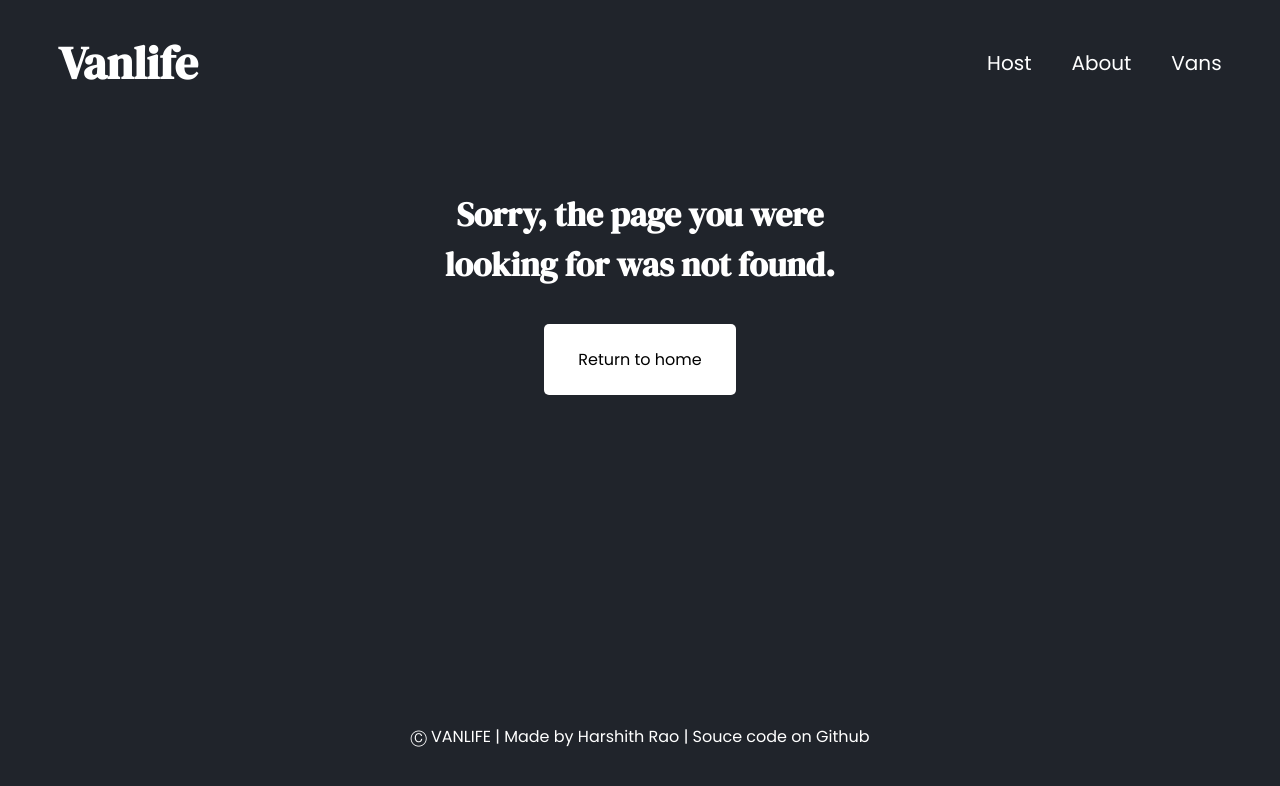
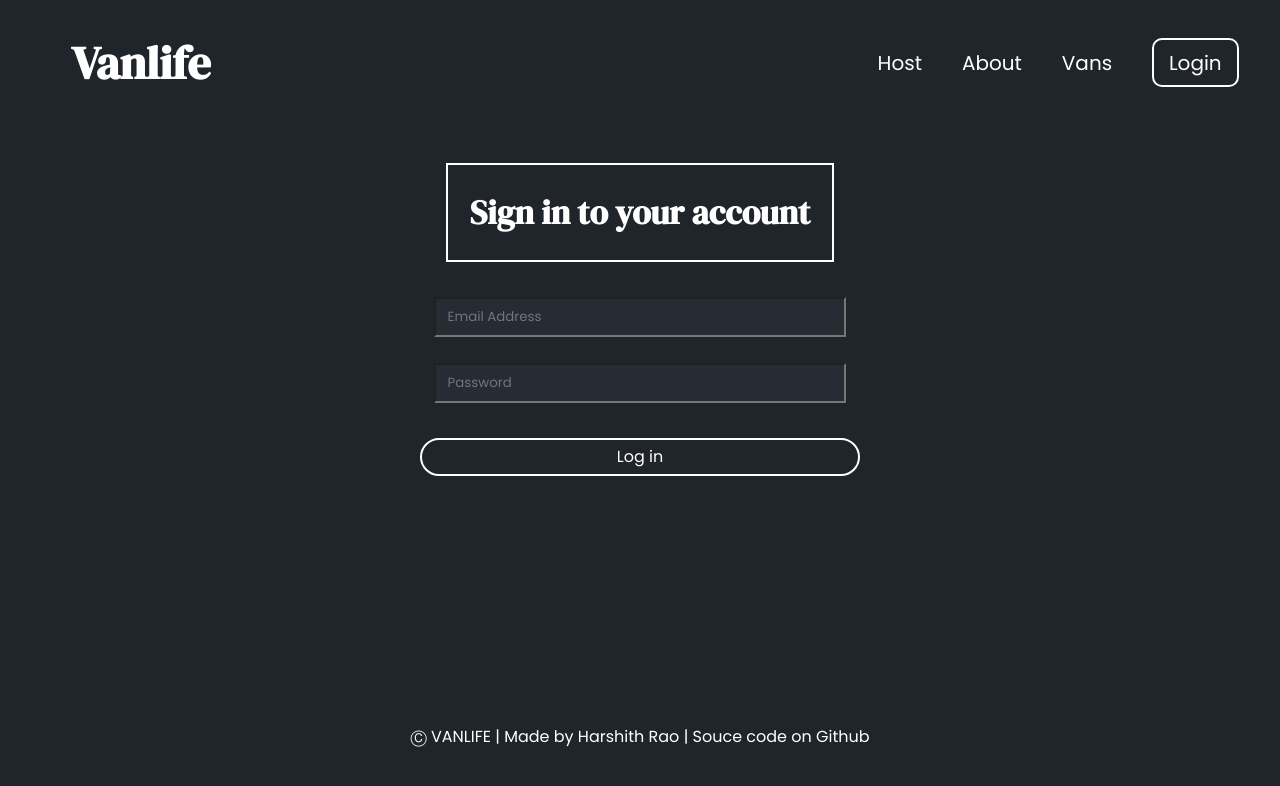
Before and after one commit to harshithrao07/-vanlife, a React (Vite) app: page /login in a window 1280 px wide. Before the commit this address had no page. Shown: the top 786 px of the page. Built offline with nearby package versions, Linux system fonts and the light colour scheme; what miragejs would draw is missing.

Commit message:
login page

```diff
--- a/server.js
+++ b/server.js
@@ -20,6 +20,7 @@ createServer({
         this.logging = false
 
         this.get("/vans", (schema, request) => {
+            // return new Response(400, {}, { error: "Error fetching data" })
             return schema.vans.all()
         })
 
--- a/src/App.jsx
+++ b/src/App.jsx
@@ -1,8 +1,8 @@
 import React from "react"
-import { BrowserRouter, Routes, Route } from "react-router-dom"
+import { Route, createBrowserRouter, createRoutesFromElements, RouterProvider } from "react-router-dom"
 import Home from "./pages/Home"
 import About from "./pages/About"
-import Vans from "./pages/vans/Vans"
+import Vans , { loader as vansLoader } from "./pages/vans/Vans"
 import VanDetails from "./pages/vans/VanDetails"
 import Layout from "./components/Layout"
 import Dashboard from "./pages/host/Dashboard"
@@ -14,19 +14,18 @@ import HostVansDetails from "./pages/host/hostVans/HostVansDetails"
 import HostVanInfo from "./pages/host/hostVans/HostVanInfo"
 import HostVanPricing from "./pages/host/hostVans/HostVanPricing"
 import HostVanPhotos from "./pages/host/hostVans/HostVanPhotos"
+import Error from "./pages/Error"
+import FetchError from "./pages/FetchError"
 import "../server"
-import Error from "./pages/Error"
+import Login from "./pages/Login"
 
-export default function App() {
-    return (
-        <BrowserRouter>
-            <Routes>
+const router = createBrowserRouter(createRoutesFromElements(
     <Route element={<Layout />}>
         <Route path="/" element={<Home />} />
         <Route path="about" element={<About />} />
-                    <Route path="vans" element={<Vans />} />
-                    <Route path="vans/:id" element={<VanDetails />} />
-
+        <Route path="vans" element={<Vans />} loader={vansLoader} errorElement={<FetchError />} />
+        <Route path="vans/:id" element={<VanDetails />}/>
+        <Route path="login" element={<Login />} />
 
         <Route path="host" element={<HostLayout />}>
             <Route index element={<Dashboard />} />
@@ -41,7 +40,10 @@ export default function App() {
         </Route>
         <Route path="*" element={<Error />} />
     </Route>
-            </Routes>
-        </BrowserRouter>
+))
+
+export default function App() {
+    return (
+        <RouterProvider router={router} />
     )
 }
--- /dev/null
+++ b/src/api.js
@@ -0,0 +1,25 @@
+export async function getVans() {
+    const res = await fetch("/api/vans")
+    if (!res.ok) {
+        throw {
+            message: "Failed to fetch vans",
+            statusText: res.statusText,
+            status: res.status
+        }
+    }
+    const data = await res.json()
+    return data.vans
+}
+
+// export async function getSelectedVan(id) {
+//     const res = await fetch(`/api/vans/${id}`)
+//     if (!res.ok) {
+//         throw {
+//             message: "Failed to fetch vans",
+//             statusText: res.statusText,
+//             status: res.status
+//         }
+//     }
+//     const data = await res.json()
+//     return data.vans
+// }
--- a/src/components/Header.jsx
+++ b/src/components/Header.jsx
@@ -13,6 +13,7 @@ export default function Header() {
                     <NavLink className={({ isActive }) => isActive ? "active--link" : null} to="/host">Host</NavLink>
                     <NavLink className={({ isActive }) => isActive ? "active--link" : null} to="/about">About</NavLink>
                     <NavLink className={({ isActive }) => isActive ? "active--link" : null} to="/vans">Vans</NavLink>
+                    <NavLink className="login" to="/login">Login</NavLink>
                 </div>
             </nav>
         </header>
--- a/src/index.css
+++ b/src/index.css
@@ -188,7 +188,7 @@ span {
     }
 
     .vandetails--title {
-        background-position: center top -860px !important;
+        background-position: center top -960px !important;
     }
 }
 
@@ -571,7 +571,7 @@ footer a:hover {
     height: 125px;
     display: flex;
     align-items: center;
-    padding: 0 3%;
+    padding: 0 4%;
     justify-content: space-between;
 }
 
@@ -597,8 +597,27 @@ a {
     margin-inline: 20px;
 }
 
+.nav--links {
+    display: flex;
+    align-items: center;
+}
+
 .nav--links a {
     font-size: 20px;
+}
+
+.login {
+    padding: 2% 4%;
+    border: 2px solid white;
+    border-radius: 10px;
+    display: flex;
+}
+
+
+.login:hover{
+    background-color: white;
+    color: black;
+    border: 2px solid black;
 }
 
 /* HOME PAGE */
@@ -1018,3 +1037,52 @@ a {
     border-radius: 5px;
     margin-top: 3%;
 }
+
+
+/* LOGIN */
+.login-container {
+    margin: 3% 5% 5%;
+    display: flex;
+    flex-direction: column;
+    align-items: center;
+    padding-inline: 27px;
+    text-align: center;
+}
+
+.login-container h1 {
+    padding: 2%;
+    margin-bottom: 2%;
+    border: 2px solid white;
+}
+
+.login-form {
+    display: flex;
+    flex-direction: column;
+    width: 100%;
+    max-width: 40%;
+}
+
+.login-form>input {
+    background-color: #262b34;
+    margin: 3%;
+    height: 40px;
+    text-indent: 10px;
+    font-family: "Poppins", sans-serif;
+    color: white;
+}
+
+.login-form>input:focus {
+    outline: none;
+    background-color: #454d57;
+}
+
+.login-form>button {
+    background-color: #20242b;
+    border: 2px solid white;
+    border-radius: 30px;
+    height: auto;
+    margin-top: 22px;
+    color: white;
+    font-family: "Poppins", sans-serif;
+    cursor: pointer;
+}
--- /dev/null
+++ b/src/pages/FetchError.jsx
@@ -0,0 +1,11 @@
+import React from "react"
+import { Link } from "react-router-dom"
+
+export default function FetchError() {
+    return(
+        <div className="error--main">
+            <h1>An error occurred while fetching the data</h1>
+            <Link to="/">Return to home</Link>
+        </div>
+    )
+}
--- a/src/pages/Home.jsx
+++ b/src/pages/Home.jsx
@@ -16,17 +16,17 @@ export default function Home() {
                 <div>
                     <h2>What is #vanlife</h2>
                     <p>Vanlife is a lifestyle that involves living in a van, truck, or other vehicle.</p>
-                    <Link to="about">Read More<i class="fa-solid fa-arrow-right"></i></Link>
+                    <Link to="about">Read More<i className="fa-solid fa-arrow-right"></i></Link>
                 </div>
                 <div>
                     <h2>What is #vanlife</h2>
                     <p>Vanlife is a lifestyle that involves living in a van, truck, or other vehicle.</p>
-                    <Link to="about">Read More<i class="fa-solid fa-arrow-right"></i></Link>
+                    <Link to="about">Read More<i className="fa-solid fa-arrow-right"></i></Link>
                 </div>
                 <div>
                     <h2>What is #vanlife</h2>
                     <p>Vanlife is a lifestyle that involves living in a van, truck, or other vehicle.</p>
-                    <Link to="about">Read More<i class="fa-solid fa-arrow-right"></i></Link>
+                    <Link to="about">Read More<i className="fa-solid fa-arrow-right"></i></Link>
                 </div>
             </div>
 
--- /dev/null
+++ b/src/pages/Login.jsx
@@ -0,0 +1,44 @@
+import React from "react";
+
+export default function Login() {
+    const [formData, setFormData] = React.useState({
+        email: "",
+        password: ""
+    })
+
+    function handleChange(e) {
+        const { name, value } = e.target
+        setFormData(prevFormData => ({
+            ...prevFormData,
+            [name] : value
+        }))
+    }
+
+    function handleSubmit(e) {
+        e.preventDefault()
+        console.log(formData)
+    }
+
+    return(
+        <div className="login-container">
+            <h1>Sign in to your account</h1>
+            <form onSubmit={handleSubmit} className="login-form">
+                <input
+                type="email"
+                name="email"
+                onChange={handleChange}
+                placeholder="Email Address"
+                value={formData.email}
+                 />
+                 <input
+                type="password"
+                name="password"
+                onChange={handleChange}
+                placeholder="Password"
+                value={formData.password}
+                 />
+                <button><p>Log in</p></button>
+            </form>
+        </div>
+    )
+}
--- a/src/pages/vans/VanDetails.jsx
+++ b/src/pages/vans/VanDetails.jsx
@@ -1,8 +1,8 @@
 import React from "react";
 import { useParams, Link, useLocation } from "react-router-dom";
 
+export default function VanDetails() {
 
-export default function VanDetails() {
     const params = useParams()
     const location = useLocation()
 
@@ -25,7 +25,7 @@ export default function VanDetails() {
                         <div className="title--header vandetails--title">
                             <div>
                                 <h1>{van.name}</h1>
-                                <p><Link to="/">Home</Link>  /  <Link to={`..${search}`} relative="path">Vans</Link>   /  {van.name}</p>
+                                <p><Link to="/">Home</Link>  /  <Link to={`..${search}`} relative="path">{type.charAt(0).toUpperCase()+type.slice(1)} Vans</Link>   /  {van.name}</p>
                             </div>
                         </div>
                         <div className="vandetails">
--- a/src/pages/vans/Vans.jsx
+++ b/src/pages/vans/Vans.jsx
@@ -1,19 +1,17 @@
 import React from "react";
-import { Link, useSearchParams } from "react-router-dom";
+import { getVans } from "../../api"
+import { Link, useLoaderData, useSearchParams } from "react-router-dom";
+
+export function loader() {
+    return getVans()
+}
 
 export default function Vans() {
-    const [vans, setVans] = React.useState([])
+    const vans = useLoaderData();
 
     const [searchParams, setSearchParams] = useSearchParams()
 
     const typeFilter = searchParams.get("type");
-
-    React.useEffect(() => {
-        fetch("/api/vans")
-            .then(res => res.json())
-            .then(data => setVans(data.vans))
-    }, [])
-
 
     const filteredVans = typeFilter ? vans.filter(van => van.type.toLowerCase() === typeFilter) : vans
 
@@ -65,9 +63,9 @@ export default function Vans() {
                     Clear filter
                 </button>}
             </div>
-            {vans.length > 0 ? <div className="vans--tiles">
+            <div className="vans--tiles">
                 {vanElements}
-            </div> : <h3>Loading...</h3>}
+            </div>
         </main>
     )
 }
```
Lines whose indentation alone changed are shown as unchanged.
